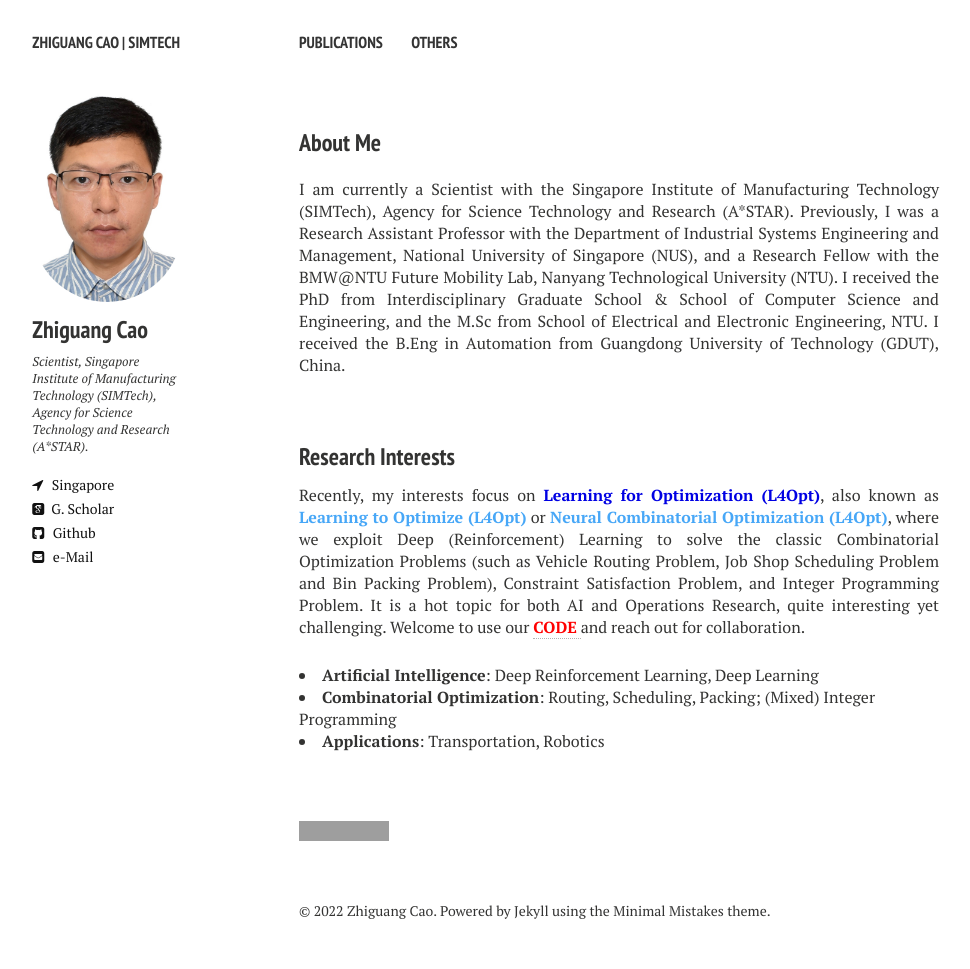
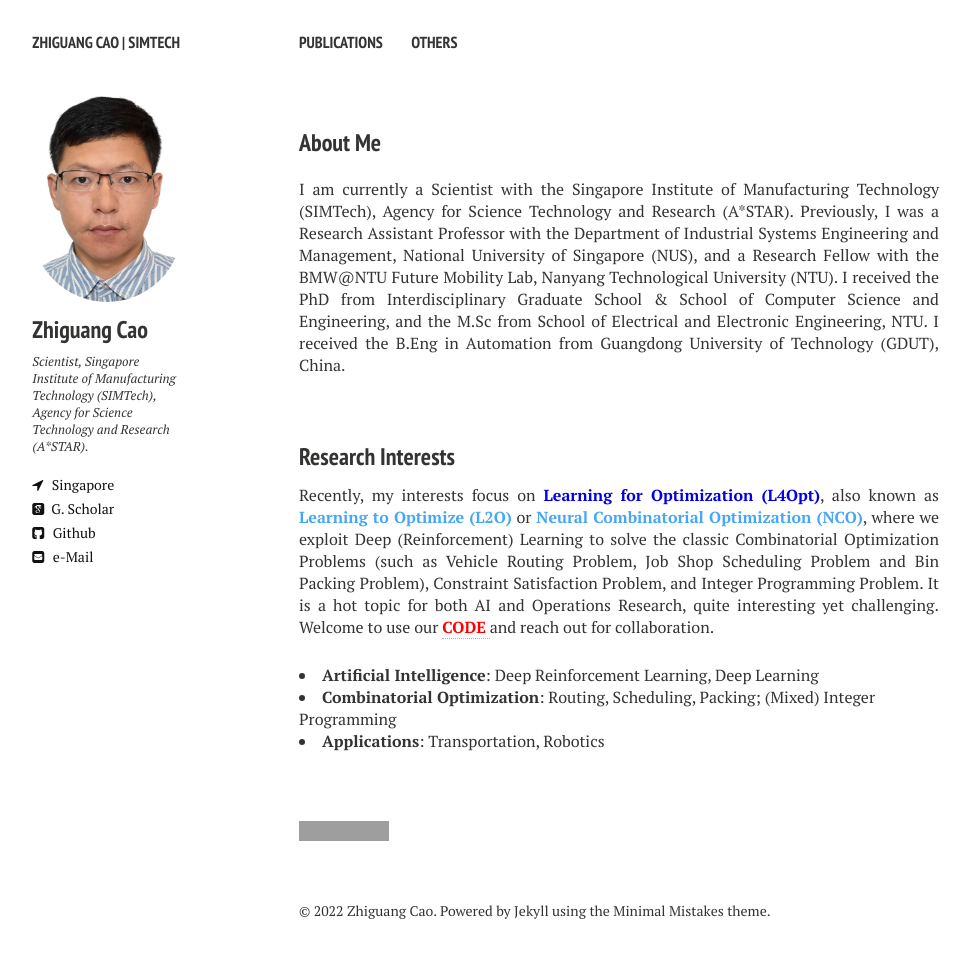
Before and after one commit to zhiguangcaosg/zhiguangcaosg.github.io, a Jekyll site: the page built from index.md, in a window 1280 px wide. Shown: the whole page, without its empty margins (21-991 px from the left). Built offline with Jekyll 4.4.1, drawn with Linux system fonts in a browser that asks for light colours; nearby versions of some CDN libraries; grey boxes are pictures that could not be loaded.

Commit message:
Update index.md

```diff
--- a/index.md
+++ b/index.md
@@ -12,7 +12,7 @@ image: banner1.png
 
 
 <h3 style="margin-bottom:-8px;padding-top:20px;">Research Interests</h3> <br>
-<p align="justify">Recently, my interests focus on <font color="#0000E3"><b>Learning for Optimization (L4Opt)</b></font>, also known as <font color="#47A7F7"><b>Learning to Optimize (L4Opt)</b></font> or <font color="#47A7F7"><b>Neural Combinatorial Optimization (L4Opt)</b></font>, where we exploit Deep (Reinforcement) Learning to solve the classic Combinatorial Optimization Problems (such as Vehicle Routing Problem, Job Shop Scheduling Problem and Bin Packing Problem), Constraint Satisfaction Problem, and Integer Programming Problem. It is a hot topic for both AI and Operations Research, quite interesting yet challenging. Welcome to use our <a href="https://zhiguangcaosg.github.io/publications/"  target="_blank"> <font color="#FF0000"><b>CODE</b> </font></a> and reach out for collaboration.
+<p align="justify">Recently, my interests focus on <font color="#0000E3"><b>Learning for Optimization (L4Opt)</b></font>, also known as <font color="#47A7F7"><b>Learning to Optimize (L2O)</b></font> or <font color="#47A7F7"><b>Neural Combinatorial Optimization (NCO)</b></font>, where we exploit Deep (Reinforcement) Learning to solve the classic Combinatorial Optimization Problems (such as Vehicle Routing Problem, Job Shop Scheduling Problem and Bin Packing Problem), Constraint Satisfaction Problem, and Integer Programming Problem. It is a hot topic for both AI and Operations Research, quite interesting yet challenging. Welcome to use our <a href="https://zhiguangcaosg.github.io/publications/"  target="_blank"> <font color="#FF0000"><b>CODE</b> </font></a> and reach out for collaboration.
 </p>
 <li>
 <b>Artificial Intelligence</b>:  Deep Reinforcement Learning, Deep Learning
```
